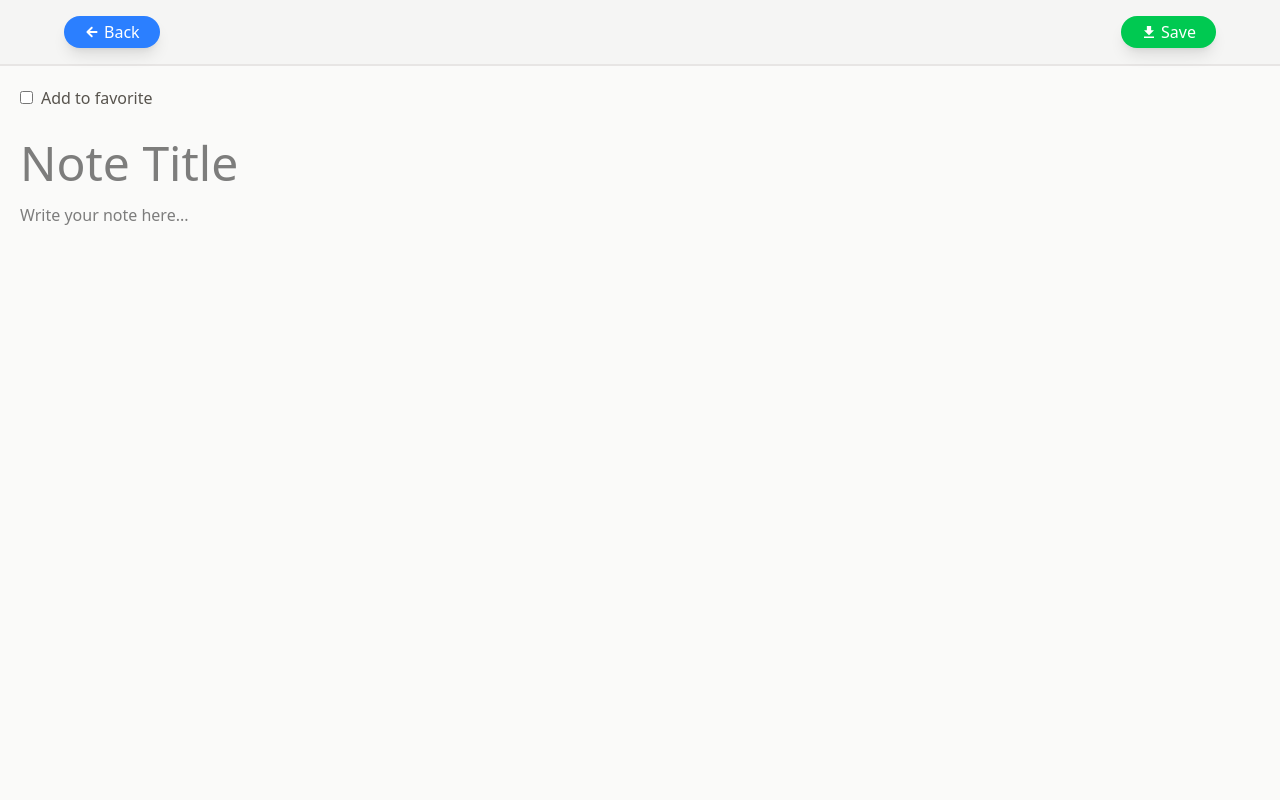
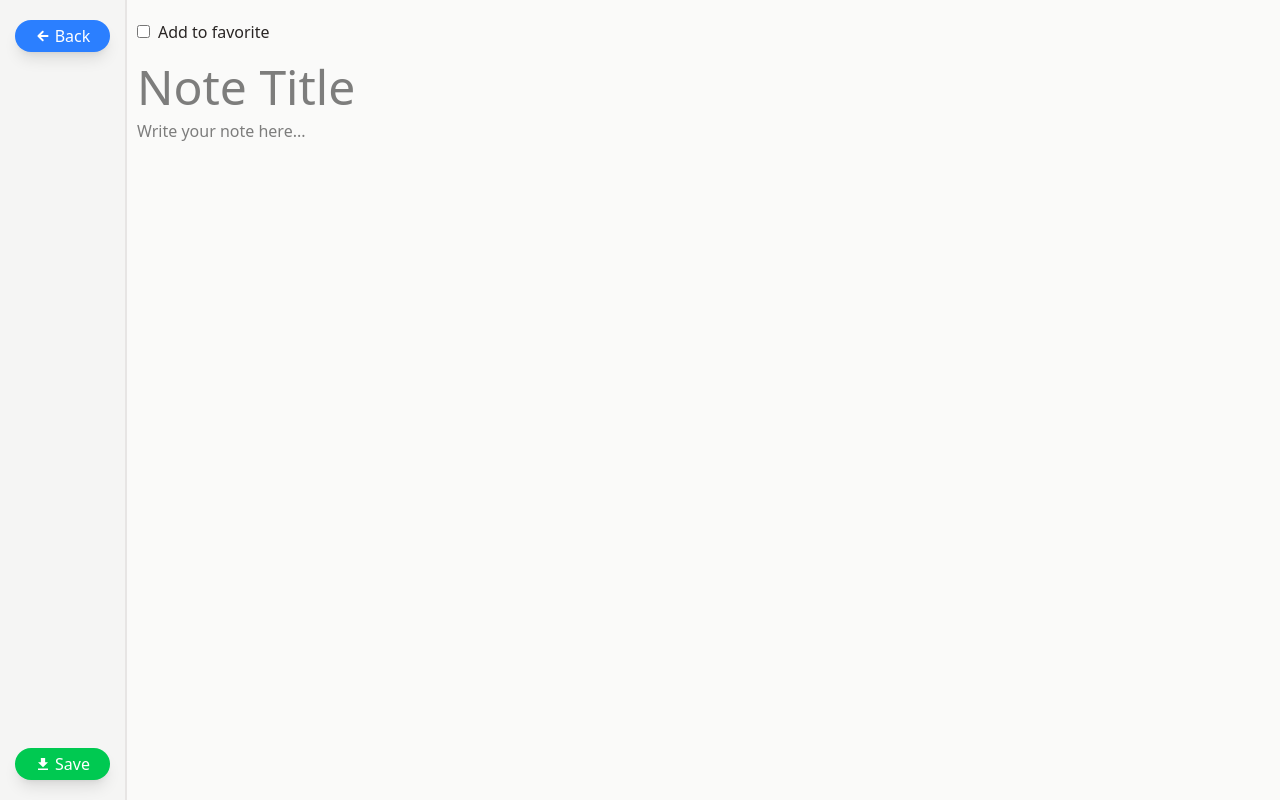
Before and after one commit to OKE225/Notes_app, a React (Vite) app in the folder client/: page /add in a window 1280 px wide. Built offline with nearby package versions, Linux system fonts and the light colour scheme; the HTML template or start-up script is replaced by a standard one.

Commit message:
Improve design in add and edit note page

```diff
--- a/client/src/components/NoteForm.tsx
+++ b/client/src/components/NoteForm.tsx
@@ -61,9 +61,38 @@ const NoteForm = ({ method, idNote, note }: Props) => {
   return (
     <form
       onSubmit={handleSubmit}
-      className="bg-stone-50 w-full h-screen flex flex-col">
-      <div className="border-b-2 bg-stone-100 border-b-stone-200">
-        <div className="flex justify-between w-[90%] mx-auto my-4">
+      className="bg-stone-50 w-full h-screen flex flex-row-reverse">
+      <div className="h-screen w-[100%] flex flex-col items-start">
+        <div className="m-2.5 mt-5">
+          <input
+            type="checkbox"
+            name="favorite"
+            id="favorite"
+            checked={isFavorite}
+            onChange={(e) => setIsFavorite(e.target.checked)}
+          />
+          <label htmlFor="favorite" className="ml-2 text-stone-800">
+            Add to favorite
+          </label>
+        </div>
+        <input
+          type="text"
+          className="px-2.5 w-full text-5xl font-light focus-visible:outline-none"
+          value={title}
+          onChange={(e) => setTitle(e.target.value)}
+          placeholder="Note Title"
+        />
+        <textarea
+          className="px-2.5 w-full resize-none h-[100%] text-md focus-visible:outline-none"
+          value={content}
+          onChange={(e) => setContent(e.target.value)}
+          placeholder="Write your note here..."
+          cols={100}
+        />
+      </div>
+
+      <aside className="border-r-2 bg-stone-100 border-r-stone-200">
+        <div className="flex flex-col items-center justify-between w-[125px] h-screen py-5">
           <button
             className="bg-blue-500 hover:bg-blue-600  px-5 py-1 shadow-lg text-white cursor-pointer rounded-full flex items-center"
             onClick={goToHomePage}>
@@ -75,33 +104,7 @@ const NoteForm = ({ method, idNote, note }: Props) => {
             <IoMdDownload className="mr-1 text-md" /> Save
           </button>
         </div>
-      </div>
-      <span className="px-5 pt-5">
-        <input
-          type="checkbox"
-          name="favorite"
-          id="favorite"
-          checked={isFavorite}
-          onChange={(e) => setIsFavorite(e.target.checked)}
-        />
-        <label htmlFor="favorite" className="ml-2 text-stone-600">
-          Add to favorite
-        </label>
-      </span>
-      <input
-        type="text"
-        className="px-5 pb-2 pt-5 w-full text-5xl font-light focus-visible:outline-none"
-        value={title}
-        onChange={(e) => setTitle(e.target.value)}
-        placeholder="Note Title"
-      />
-      <textarea
-        className="px-5 w-full resize-none h-[100%] text-md focus-visible:outline-none"
-        value={content}
-        onChange={(e) => setContent(e.target.value)}
-        placeholder="Write your note here..."
-        cols={100}
-      />
+      </aside>
     </form>
   );
 };
```
